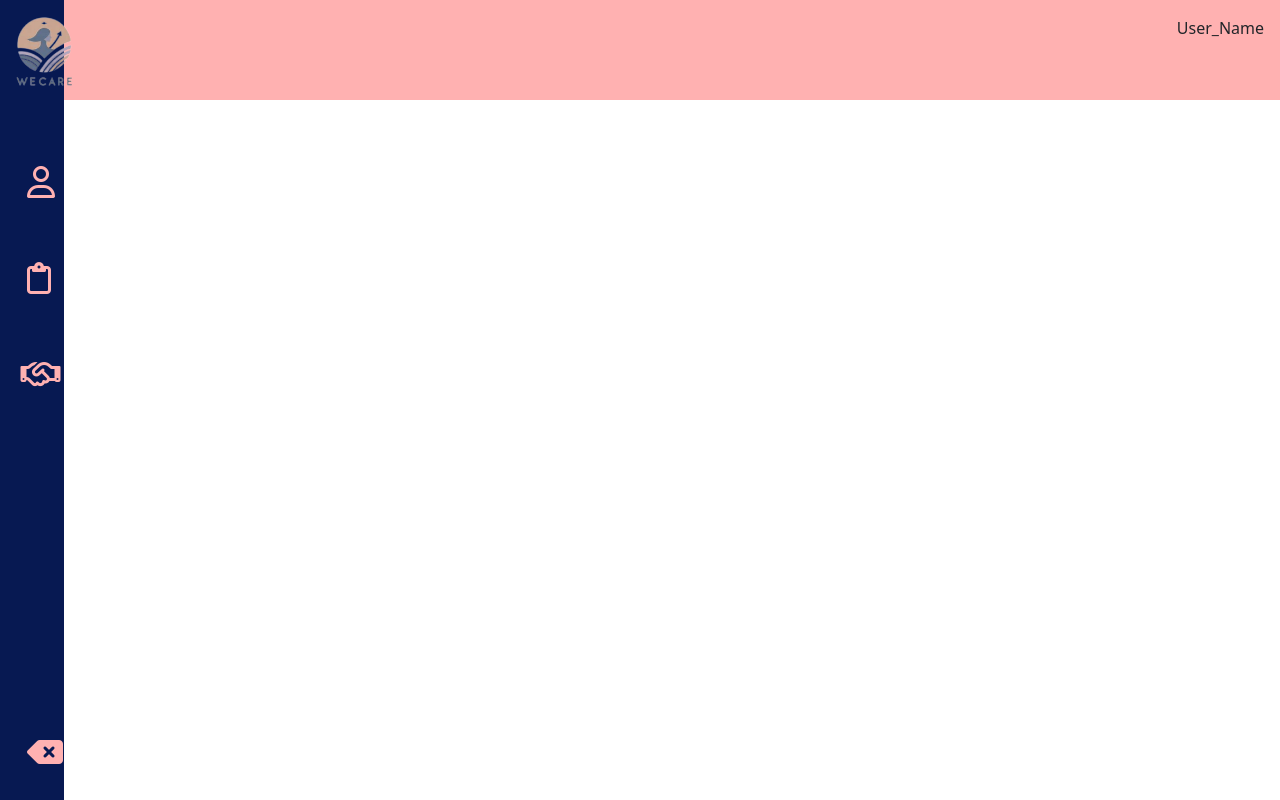
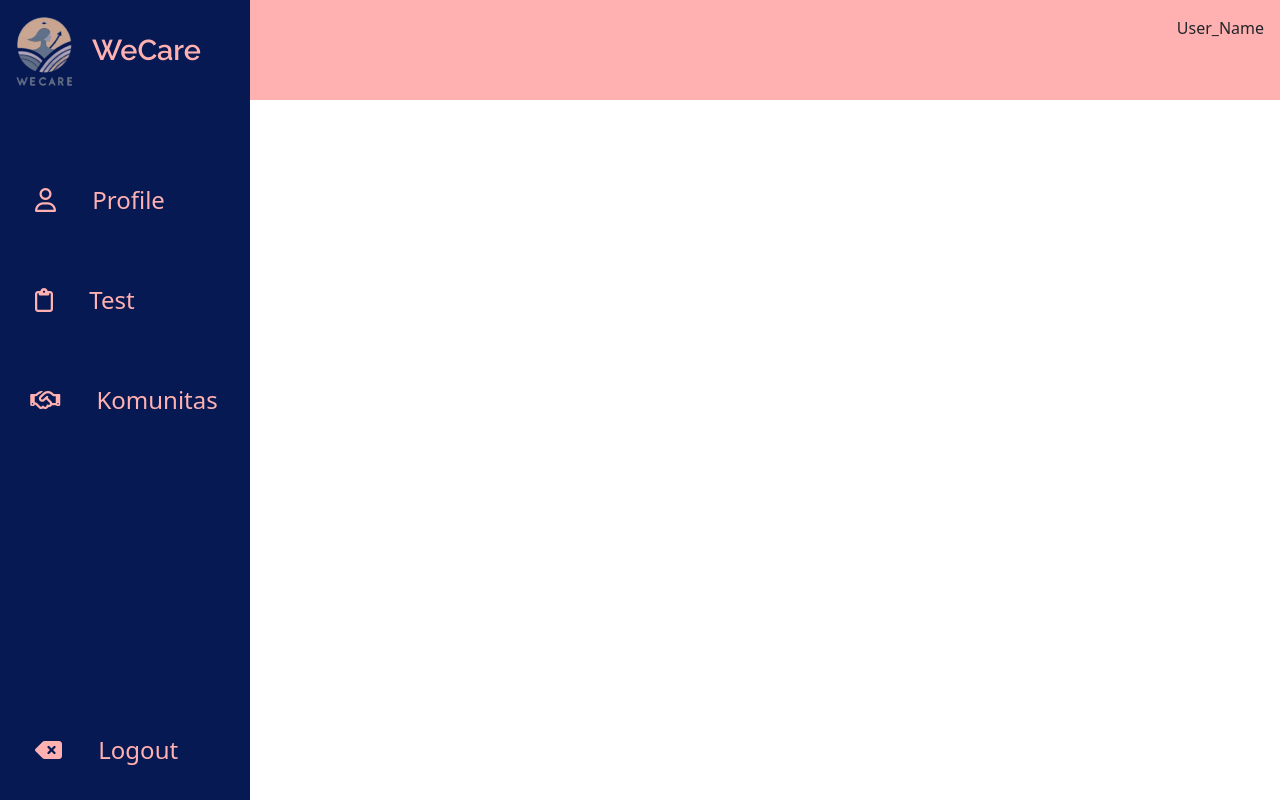
Before and after one commit to Nyi-Ageng-Serang/WeCaRe-project, a plain HTML site: page dasboard.html in a window 1280 px wide. Both pictures are taken after a click on the button 46 px from the left and 51 px from the top of the page. Drawn offline with nearby package versions, Linux system fonts and the light colour scheme; a web font is replaced by a local one.

Commit message:
update sidebar padding

```diff
--- a/dasboard.html
+++ b/dasboard.html
@@ -21,7 +21,7 @@
                     <img src="assets/logo/logoWecare.png" alt="">
                 </button>
                 <div class="sidelogo-txt">
-                    <a href="#"> We Care</a>
+                    <a href="#"> WeCare</a>
                 </div>
             </div>
 
@@ -64,5 +64,6 @@
     <script src="https://cdn.jsdelivr.net/npm/bootstrap@5.3.3/dist/js/bootstrap.bundle.min.js"
         integrity="sha384-YvpcrYf0tY3lHB60NNkmXc5s9fDVZLESaAA55NDzOxhy9GkcIdslK1eN7N6jIeHz"
         crossorigin="anonymous"></script>
+    <script src="script.js"></script>
 </body>
 </html>
--- a/styleDasboard.css
+++ b/styleDasboard.css
@@ -1,4 +1,4 @@
-@import url('https://fonts.googleapis.com/css2?family=Poppins:ital,wght@0,100;0,200;0,300;0,400;0,500;0,600;0,700;0,800;0,900;1,100;1,200;1,300;1,400;1,500;1,600;1,700;1,800;1,900&display=swap');
+@import url('https://fonts.googleapis.com/css2?family=Montserrat:ital,wght@0,100..900;1,100..900&family=Playfair+Display:ital,wght@0,400..900;1,400..900&family=Poppins:ital,wght@0,100;0,200;0,300;0,400;0,500;0,600;0,700;0,800;0,900;1,100;1,200;1,300;1,400;1,500;1,600;1,700;1,800;1,900&family=Raleway:ital,wght@0,100..900;1,100..900&family=Source+Sans+3:ital,wght@0,200..900;1,200..900&display=swap');
 
 *{
     box-sizing: border-box;
@@ -11,7 +11,11 @@
     --secondary-color: #FFB1B1;
 
     /* Tipografi */
-    --font-primary: 'Poppins', sans-serif;
+    --font-primary: "Montserrat", sans-serif;
+    --font-secondary: "Playfair Display", serif;
+    --font-body1: 'Poppins', sans-serif;
+    --font-body2: "Source Sans 3", sans-serif;
+    --font-accent: "Raleway", sans-serif;
 }
 
 a{
@@ -35,7 +39,7 @@ body{
     background-color: var(--secondary-color);
 }
 #sidebar{
-    min-width: 5vw;
+    min-width: 11vw;
     width: 5vw;
     height: 100vh;
     z-index: 1000;
@@ -43,6 +47,9 @@ body{
     display: flex;
     flex-direction: column;
     background-color: var(--main-color);
+}
+#sidebar a{
+    text-decoration: none;
 }
 
 #sidebar.expand{
@@ -66,8 +73,9 @@ body{
     margin: auto 0;
 }
 .sidelogo-txt a{
-    color: #fff;
-    font-size: 1.25rem;
+    color: var(--secondary-color);
+    font-family: var(--font-accent);
+    font-size: 1.8rem;
     font-weight: 600;
 }
 #sidebar:not(.expand) .sidelogo-txt,
@@ -76,18 +84,27 @@ body{
 }
 
 .side-navbar{
-    padding: 2rem 0;
+    padding: 3rem 0;
     flex: 1 1 auto;
 }
 a.side-link {
-    padding: 1.5rem;
+    padding: 2rem;
     color: var(--secondary-color);
     display: block;
-    font-size: 2rem;
+    font-size: 1.5rem;
     white-space: nowrap;
     border-left: 3px solid transparent;
 }
-
 li.side-item:nth-child(3) a.side-link {
-    padding-left: 1.1rem;
+    padding-left: 1.7rem;
 }
+.side-link i{
+    font-size: 1.5rem;
+}
+.side-link span{
+    padding-left: 30px;
+}
+a.side-link:hover{
+    background-color: rgba(225, 225, 225, .075);
+    border-left: 3px solid #3b7ddd;
+}
```
